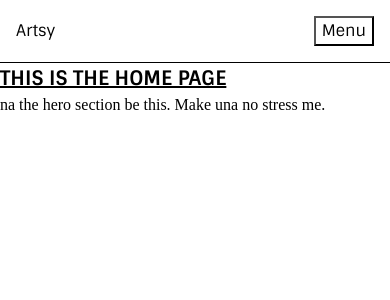
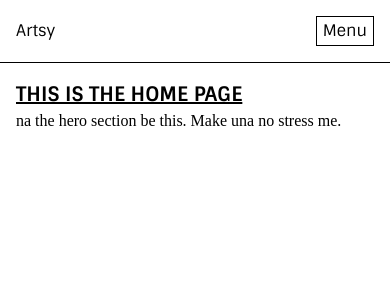
Before and after one commit to Barry-san/art-gallery, a React (Vite) app: page / in a window 390 px wide. Shown: the top 300 px of the page. Built offline with nearby package versions, Linux system fonts and the light colour scheme.

Commit message:
updated application styling

```diff
--- a/src/styles/navigation.css
+++ b/src/styles/navigation.css
@@ -10,8 +10,10 @@ nav {
 }
 
 .logo {
-    font-family: Sintony;
+    font-family: Sintony, sans-serif;
     font-size: 1rem;
+    color: #000;
+
 }
 
 .navlinks {
@@ -38,7 +40,7 @@ nav {
 
 .navlinks>a:hover::before {
     width: 100%;
-    transition: width .3s ease-out;
+    transition: width .5s ease-out;
 }
 
 .navlinks>a:hover {
@@ -52,6 +54,9 @@ nav {
     height: 30px;
     background-color: transparent;
     visibility: hidden;
+    border: solid black 1px;
+    background-color: white;
+    mix-blend-mode: difference;
 }
 
 @media (max-width:720px) {
@@ -66,6 +71,7 @@ nav {
         padding-top: 30%;
         padding-inline: 1rem;
         transition: transform .5s ease;
+        border-inline: solid black 1px;
     }
 
 
--- a/src/styles/typography.css
+++ b/src/styles/typography.css
@@ -23,11 +23,9 @@ p {
 .art_box {
     display: flex;
     flex-direction: column;
-    /* align-items: center; */
     gap: 1rem;
     width: min(400px, 100%);
     padding: 1rem;
-    /* background-color: red; */
 }
 
 .category {
@@ -37,6 +35,10 @@ p {
     border-radius: 1rem;
 }
 
+.artist_name {
+    text-transform: none;
+}
+
 @media screen and (max-idth:720px) {
     .title {
         font-size: 18px;
--- a/src/styles/ui.css
+++ b/src/styles/ui.css
@@ -12,10 +12,13 @@
     padding: 1rem;
     display: flex;
     flex-direction: column;
-    /* align-items: center; */
-    /* justify-content: space-evenly; */
     max-width: 100%;
 }
+
+.home {
+    padding: 1rem;
+}
+
 
 
 
```
